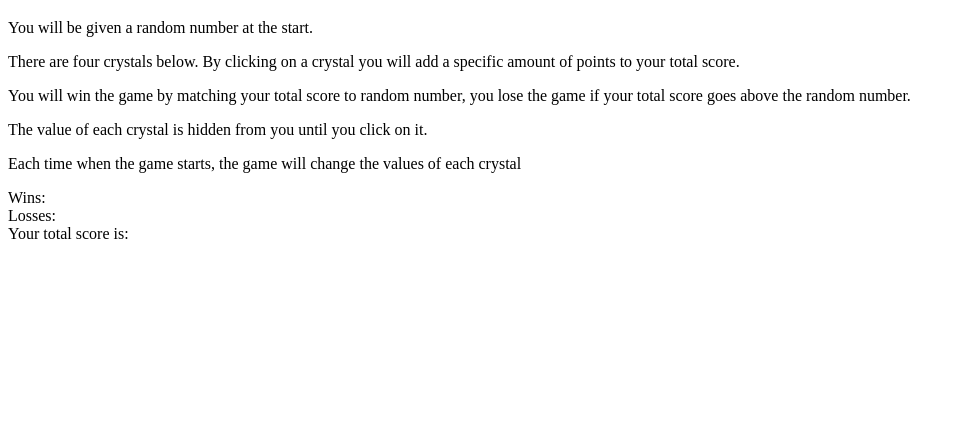
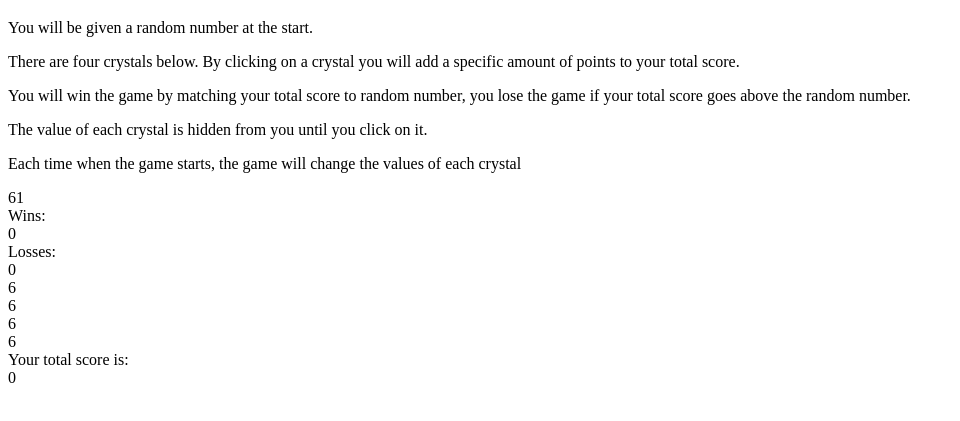
Before and after one commit to sherriejudy/gem-game, a plain HTML site: page index.html in a window 1280 px wide. Shown: the part 61-482 px from the top of the page, without its empty margins (0-960 px from the left). Drawn offline with nearby package versions, Linux system fonts and the light colour scheme.

Commit message:
global variables

```diff
--- a/assets/javascript/game.js
+++ b/assets/javascript/game.js
@@ -1,12 +1,16 @@
+//
+//computer chooses random number between 19-120 and displays on screen
+//each crystal has hidden value between 1-9
+//when player clicks on crystal, the value is added to total score
+//player wins when their points add up to total score
+//player loses when their points goes above random number
+//resets game when wins or losses occur
+//new game should display new random number and new hidden values for crystals
+
 $(document).ready(function() {
   //Global Variables
-  var numbers = [];
-
-  var randomNumber;
-  var randomRed;
-  var randomBlue;
-  var randomYellow;
-  var randomGreen;
+  var randomnum = Math.floor(Math.random() * (120 - 19) + 19);
+  var crystalnum = Math.floor(Math.random() * (9 - 1) + 1);
 
   var wins = 0;
   var losses = 0;
@@ -18,5 +22,14 @@ $(document).ready(function() {
     "./assets/images/yellow.jpg",
     "./assets/images/green.jpg"
   ];
+
   //Dom manipulation - JQuery
+  $("#random").text(randomnum);
+  $("#red").text(crystalnum);
+  $("#blue").text(crystalnum);
+  $("#yellow").text(crystalnum);
+  $("#green").text(crystalnum);
+  $("#totalscore").text(totalScore);
+  $("#wins").text(wins);
+  $("#losses").text(losses);
 });
--- a/index.html
+++ b/index.html
@@ -12,21 +12,24 @@
 
 <body>
     <div class="container">
-        <header>
+        <header id="heading">
             <h1>
                 CrystalsCollector!
             </h1>
 
         </header>
+        <div id="paragraph">
             <p>
                 You will be given a random number at the start.
             </p>
             <p>
-            There are four crystals below. By clicking on a crystal you will add a specific amount of points to your
+                There are four crystals below. By clicking on a crystal you will add a specific amount of points to
+                your
                 total score.
             </p>
             <p>
-            You will win the game by matching your total score to random number, you lose the game if your total score
+                You will win the game by matching your total score to random number, you lose the game if your total
+                score
                 goes above the random number.
             </p>
             <p>
@@ -35,9 +38,31 @@
             <p>
                 Each time when the game starts, the game will change the values of each crystal
             </p>
+
+
+            <div id="random"></div>
+
+            <div id="winslosses">
+                <div id=wintotal>
                     <div>Wins:</div>
+                    <div id="wins"></div>
+                </div>
+                <div #losses>
                     <div>Losses:</div>
-        <div>Your total score is:</div>
+                    <div id="losses"></div>
+                </div>
+            </div>
+
+            <div id="crystals">
+                <div id="red"></div>
+                <div id="blue"></div>
+                <div id="yellow"></div>
+                <div id="green"></div>
+            </div>
+
+            <div id="results">
+                <div>Your total score is: </div>
+                <div id="totalscore"> </div>
             </div>
 </body>
 <script type="text/javascript" src="assets/javascript/game.js"> </script>
```
Also changed, not shown: 1 other file. Lines whose indentation alone changed are shown as unchanged.
